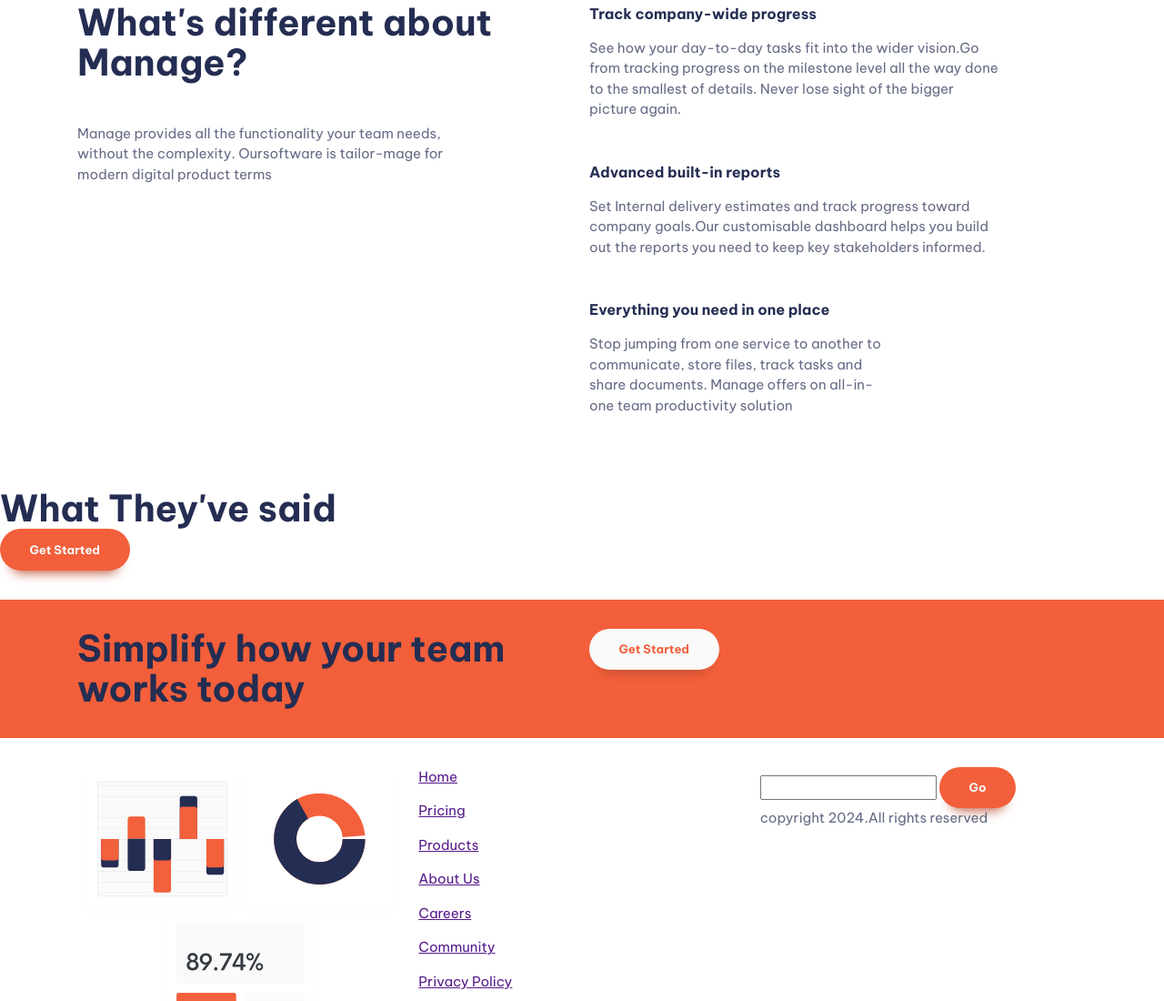
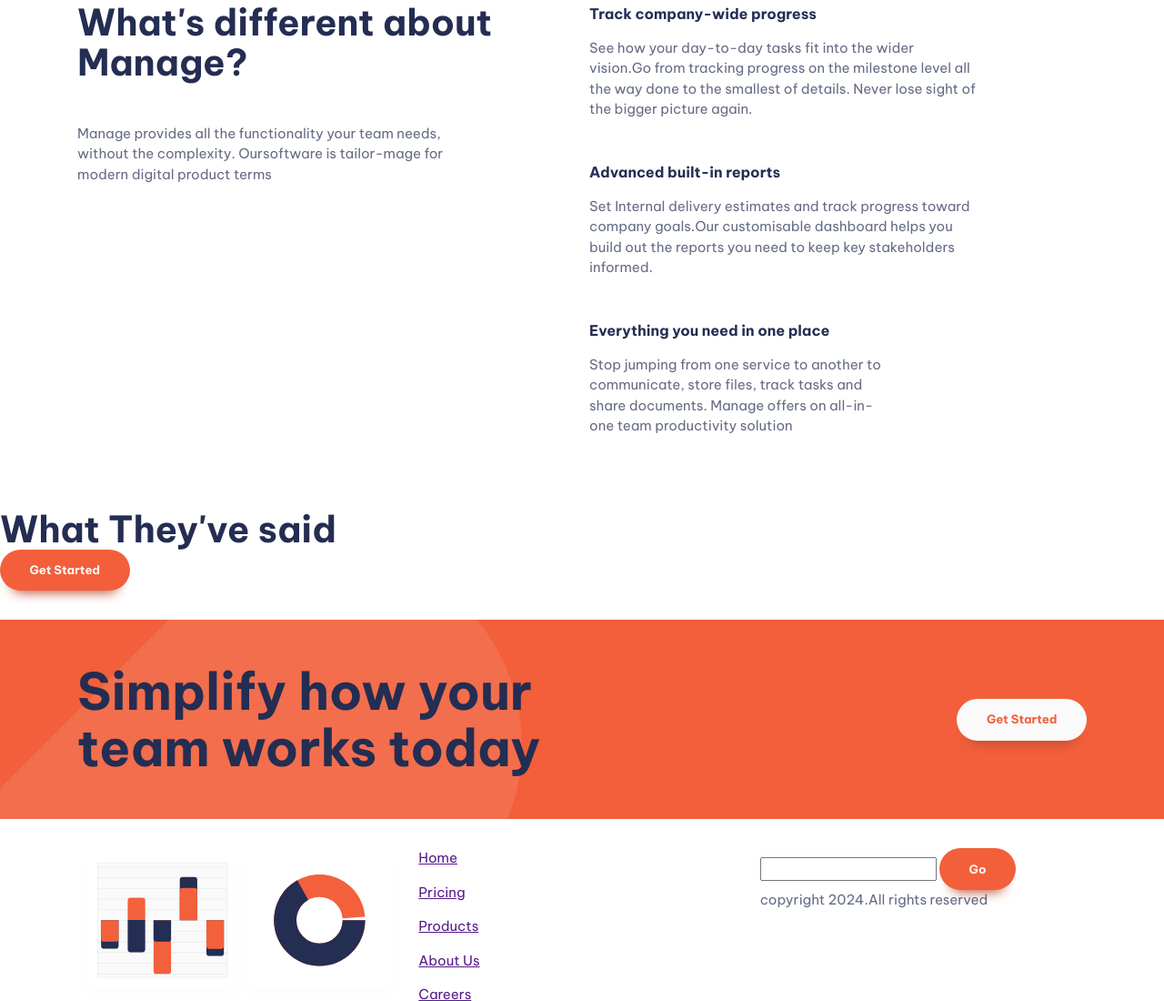
Before and after one commit to poorani11/fem-manage-landing-page, a website built with Vite: page index.html in a window 1280 px wide. Shown: the part 544-1644 px from the top of the page at 91% size. Built offline with nearby package versions, Linux system fonts and the light colour scheme.

Commit message:
Adding cta

```diff
--- a/index.html
+++ b/index.html
@@ -133,15 +133,15 @@
         <h2 class="fs-secondary-heading fw-bold">What They've said</h2>
         <button class="button">Get Started</button>
       </section>
-      <section class="cta | padding-block-700 bg-accent-400 text-neutral-100">
+      <section class="cta | padding-block-900 bg-accent-400 text-neutral-100">
         <div class="container">
-          <div class="even-columns">
+          <div class="even-columns vertical-align-center">
             <div>
-              <p class="fs-secondary-heading fw-bold">
+              <p class="fs-primary-heading fw-bold">
                 Simplify how your team works today
               </p>
             </div>
-            <div>
+            <div class="justify-self-end-md">
               <button class="button" data-type="inverted">Get Started</button>
             </div>
           </div>
--- a/style.css
+++ b/style.css
@@ -128,7 +128,7 @@ p:not([class]) {
 }
 
 p[data-width="wide"] {
-  max-width: 45ch;
+  max-width: 42ch;
 }
 
 /*button*/
@@ -238,6 +238,30 @@ p[data-width="wide"] {
   .mobile-nav-toggle .icon-close {
     display: none;
   }
+}
+
+/* cta */
+.cta {
+  position: relative;
+  isolation: isolate;
+  text-align: center;
+}
+
+@media(min-width:50em) {
+  .cta {
+    text-align: left;
+  }
+}
+
+.cta::before {
+  content: '';
+  position: absolute;
+  z-index: -1;
+  inset: 0;
+  background-image: url("images/bg-tablet-pattern.svg"), url("images/bg-tablet-pattern.svg");
+  background-position: -15rem -5rem, 80rem -42rem;
+  background-repeat: no-repeat;
+  opacity: 0.1;
 }
 
 /* Utility Classes*/
@@ -359,10 +383,6 @@ p[data-width="wide"] {
   margin-inline: auto;
 }
 
-:where(.flow :not(:first-child)) {
-  margin-top: var(--flow-spacer, 3em);
-}
-
 .even-columns {
   display: grid;
   gap: 1rem;
@@ -374,3 +394,21 @@ p[data-width="wide"] {
     grid-auto-columns: 1fr;
   }
 }
+
+.vertical-align-center {
+  align-items: center;
+}
+
+.justify-self-end {
+  justify-self: end;
+}
+
+@media (min-width:50em) {
+  .justify-self-end-md {
+    justify-self: end;
+  }
+}
+
+:where(.flow :not(:first-child)) {
+  margin-top: var(--flow-spacer, 3em);
+}
```
